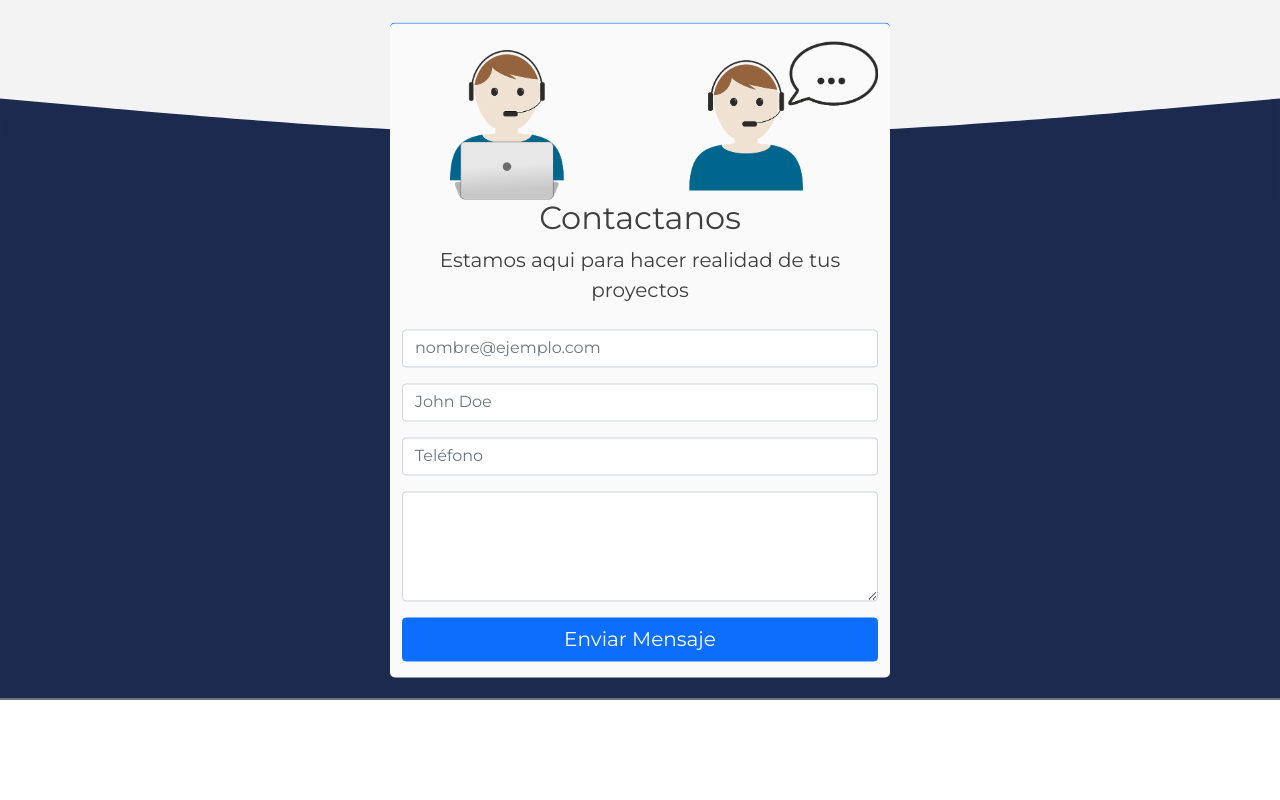
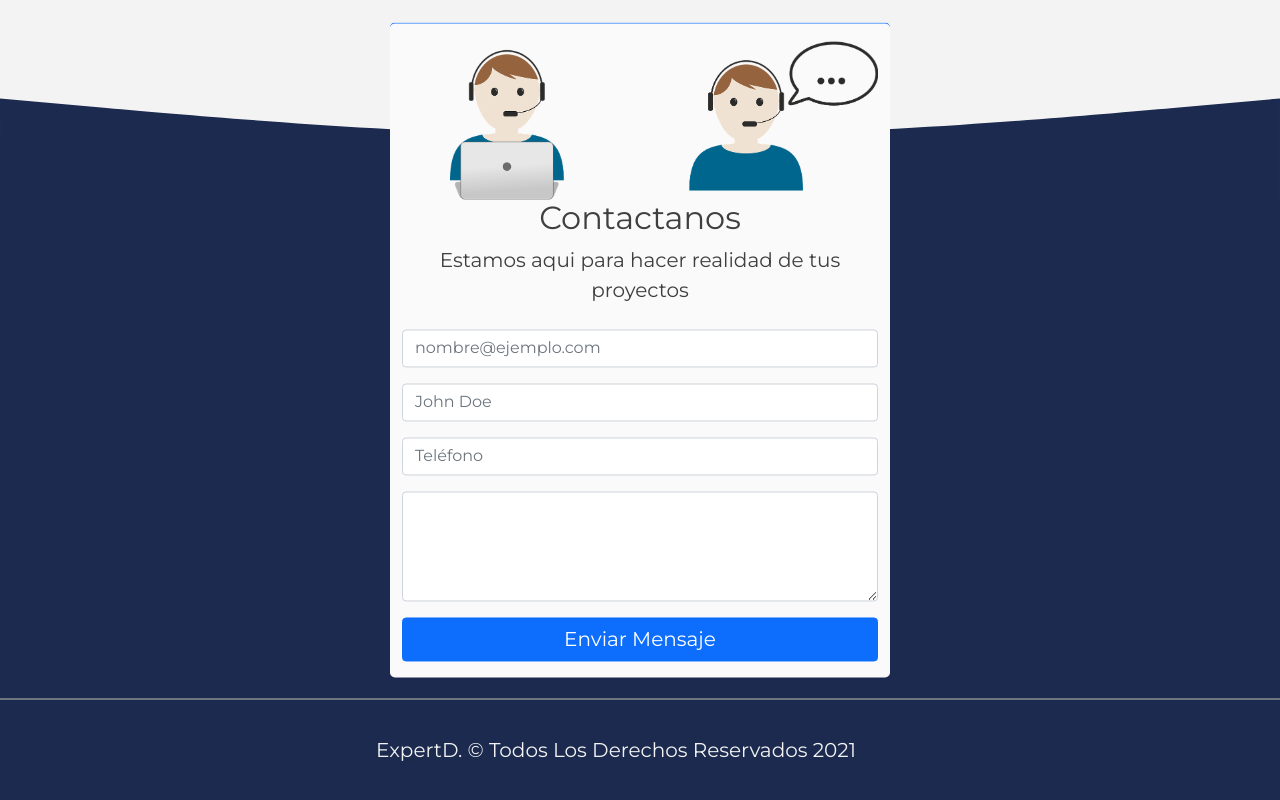
Before and after one commit to alexandragadeag/Proyectos, a plain HTML site: page Proyecto_Bootstrap/index.html in a window 1280 px wide. Shown: the part 2810-3610 px from the top of the page. Before the commit the page ends 3510 px from the top, so only its background shows below. Drawn offline with nearby package versions, Linux system fonts and the light colour scheme.

Commit message:
Footer HTML

```diff
--- a/Proyecto_Bootstrap/index.html
+++ b/Proyecto_Bootstrap/index.html
@@ -229,15 +229,23 @@
 </section>
 
 
+<!--FOOTER-->
 
-
+<footer class="w-100  d-flex  align-items-center justify-content-center flex-wrap">
+    <p class="fs-5 px-3  pt-3">ExpertD. &copy; Todos Los Derechos Reservados 2021</p>
+    <div id="iconos" >
+        <a href="#"><i class="bi bi-facebook"></i></a>
+        <a href="#"><i class="bi bi-twitter"></i></a>
+        <a href="#"><i class="bi bi-instagram"></i></a>
+    </div>
+  </footer>
 
 
     <!-- Option 1: Bootstrap Bundle with Popper -->
     <script src="https://cdn.jsdelivr.net/npm/bootstrap@5.0.2/dist/js/bootstrap.bundle.min.js"
         integrity="sha384-MrcW6ZMFYlzcLA8Nl+NtUVF0sA7MsXsP1UyJoMp4YLEuNSfAP+JcXn/tWtIaxVXM"
         crossorigin="anonymous"></script>
-
+    <script src="https://unpkg.com/typewriter-effect@latest/dist/core.js"></script>
+    <script src="main.js"></script>
 </body>
-
 </html>
```
